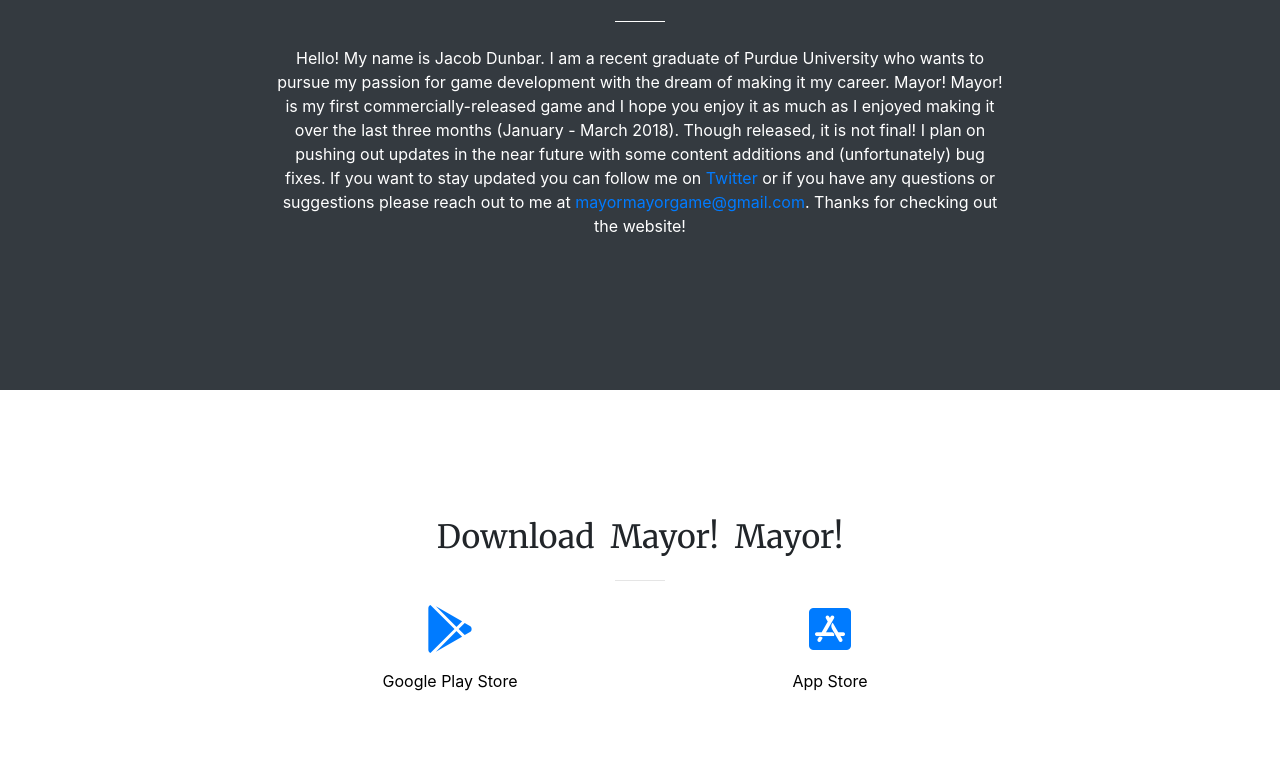
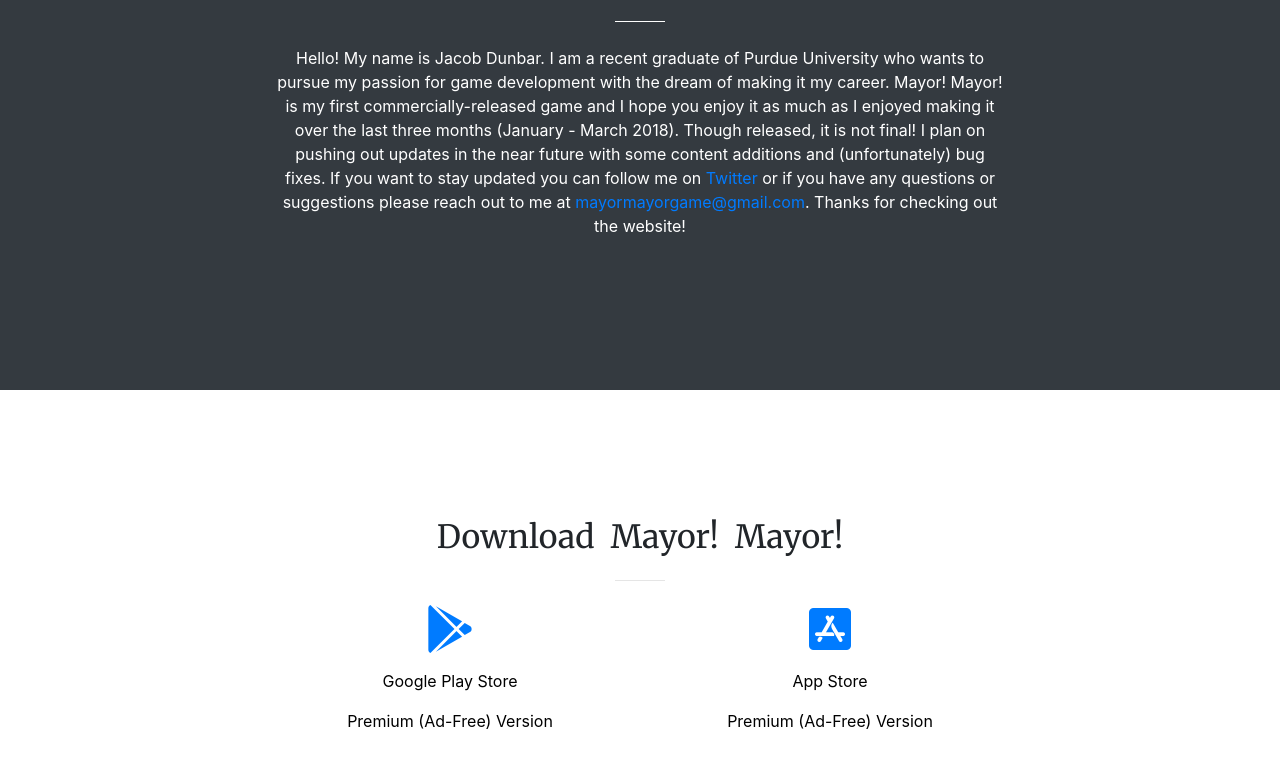
Before and after one commit to MayorMayor/MayorMayor.github.io, a website with bundled scripts: page index.html in a window 1280 px wide. Shown: the part 2609-3376 px from the top of the page. Built offline with nearby package versions, Linux system fonts and the light colour scheme; files whose address does not match are found by name; a web font is replaced by a local one.

Commit message:
Updated download section

```diff
--- a/index.html
+++ b/index.html
@@ -216,6 +216,18 @@
               </a>
           </div>
         </div>
+          <div class="row">
+          <div class="col-lg-4 ml-auto text-center">
+              <a href="http://play.google.com/store/apps/details?id=com.JacobDunbarGames.MayorMayorPremium">
+                <p class="clear-font">Premium (Ad-Free) Version</p>
+              </a>
+          </div>
+          <div class="col-lg-4 mr-auto text-center">
+              <a href="https://itunes.apple.com/us/app/mayor-mayor/id1369645132?ls=1&mt=8">
+                <p class="clear-font">Premium (Ad-Free) Version</p>
+              </a>
+          </div>
+        </div>
       </div>
     </section>
 
```
